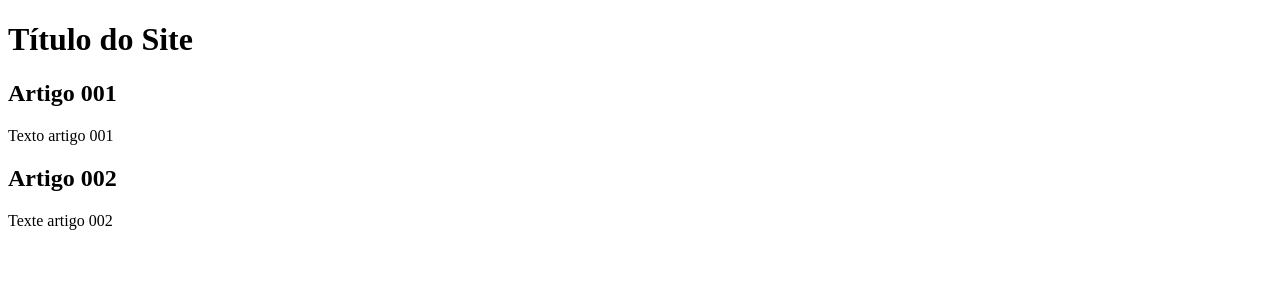
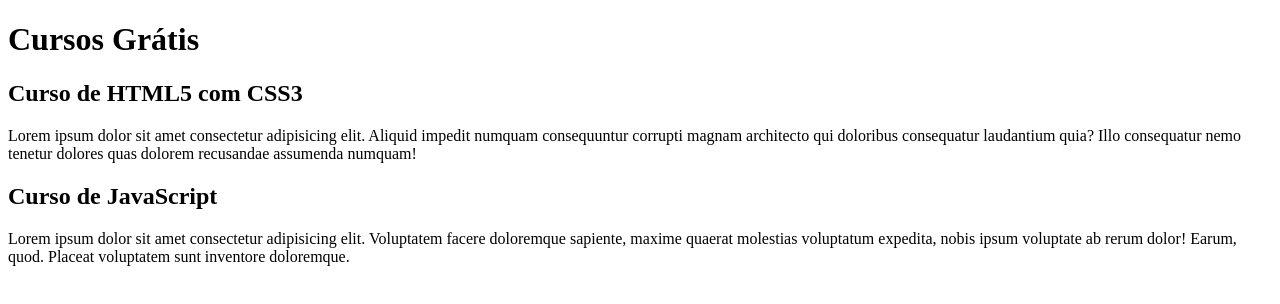
Before and after one commit to MrEstefani/projeto-site, a plain HTML site: page index.html in a window 1280 px wide. Drawn offline with Linux system fonts and the light colour scheme.

Commit message:
Comecei a escrever o conteúdo

```diff
--- a/index.html
+++ b/index.html
@@ -8,15 +8,15 @@
 <body>
     <main>
         <header>
-            <h1>Título do Site</h1>
+            <h1>Cursos Grátis</h1>
         </header>
         <article>
-            <h2>Artigo 001</h2>
-            <p>Texto artigo 001</p>
+            <h2>Curso de HTML5 com CSS3</h2>
+            <p>Lorem ipsum dolor sit amet consectetur adipisicing elit. Aliquid impedit numquam consequuntur corrupti magnam architecto qui doloribus consequatur laudantium quia? Illo consequatur nemo tenetur dolores quas dolorem recusandae assumenda numquam!</p>
         </article>
         <article>
-            <h2>Artigo 002</h2>
-            <p>Texte artigo 002</p>
+            <h2>Curso de JavaScript</h2>
+            <p>Lorem ipsum dolor sit amet consectetur adipisicing elit. Voluptatem facere doloremque sapiente, maxime quaerat molestias voluptatum expedita, nobis ipsum voluptate ab rerum dolor! Earum, quod. Placeat voluptatem sunt inventore doloremque.</p>
         </article>
     </main>
 </body>
```
